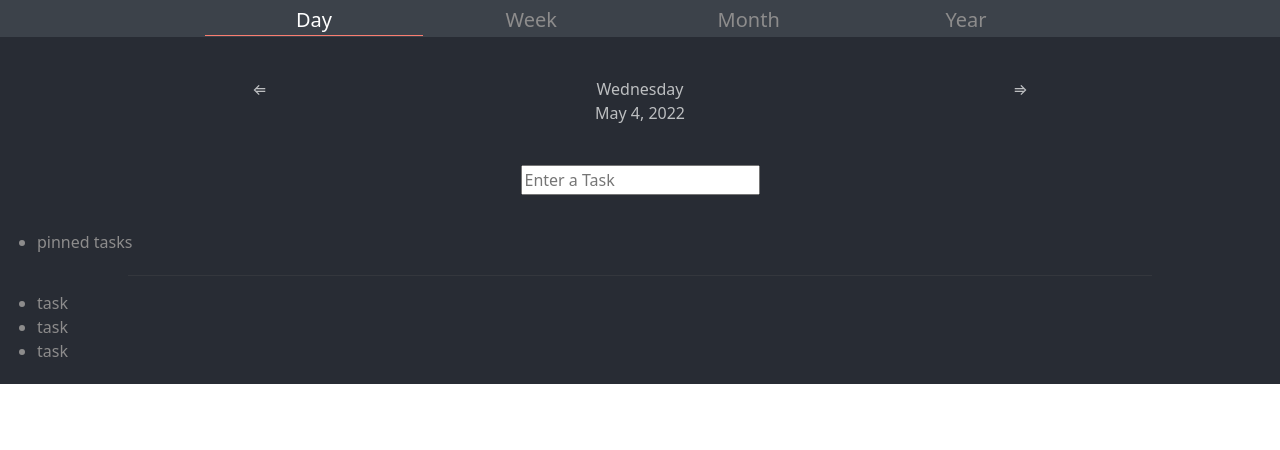
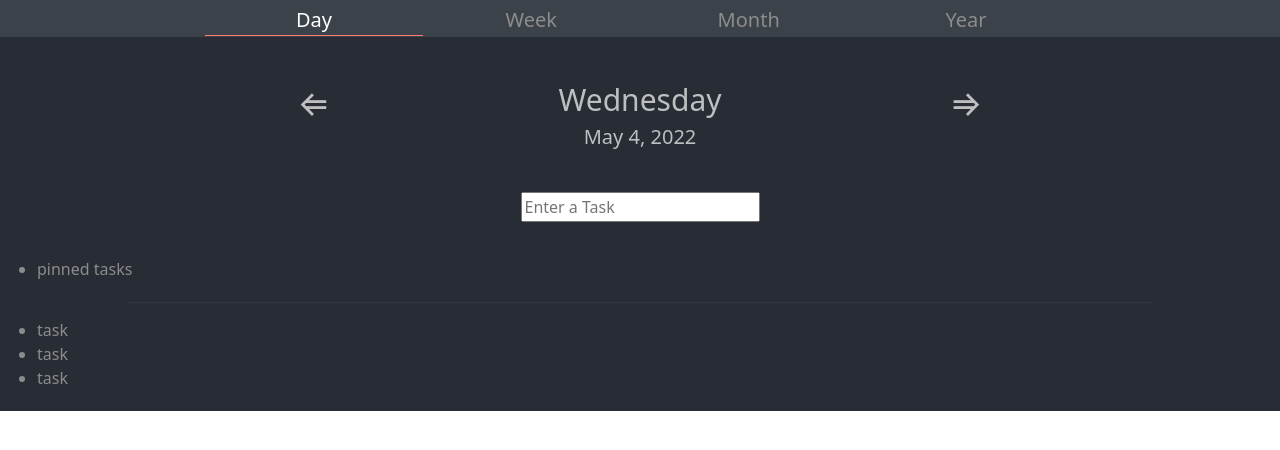
Before and after one commit to ChyenneW/react-todo-list, a React (Create React App) app: page / in a window 1280 px wide. Shown: the top 450 px of the page. Built offline with nearby package versions, Linux system fonts and the light colour scheme.

Commit message:
Added CSS for TodaysDate component

```diff
--- /dev/null
+++ b/src/TodaysDate.css
@@ -0,0 +1,17 @@
+.date {
+  justify-content: center;
+  margin-bottom: 40px;
+  color: #bdbfc1;
+}
+
+.dateArrows {
+  font-size: 35px;
+}
+
+.day {
+  font-size: 30px;
+}
+
+.fullDate {
+  font-size: 20px;
+}
--- a/src/TodaysDate.js
+++ b/src/TodaysDate.js
@@ -1,4 +1,6 @@
 import React from "react";
+
+import "./TodaysDate.css";
 
 export default function TodaysDate() {
   let now = new Date();
@@ -35,14 +37,14 @@ export default function TodaysDate() {
 
   return (
     <div className="row date">
-      <div className="col-1">⇐</div>
-      <div className="col-6">
-        <div>{day}</div>
-        <div>
+      <div className="col-1 dateArrows">⇐</div>
+      <div className="col-5">
+        <div className="day">{day}</div>
+        <div className="fullDate">
           {month} {date}, {year}
         </div>
       </div>
-      <div className="col-1">⇒</div>
+      <div className="col-1 dateArrows">⇒</div>
     </div>
   );
 }
```
